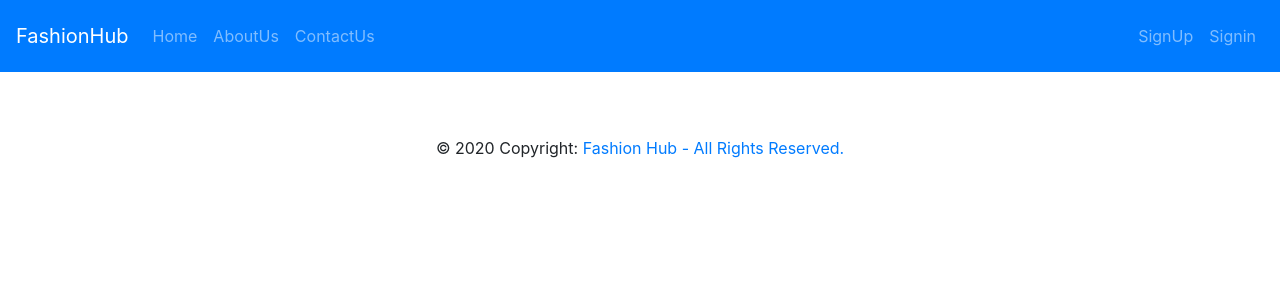
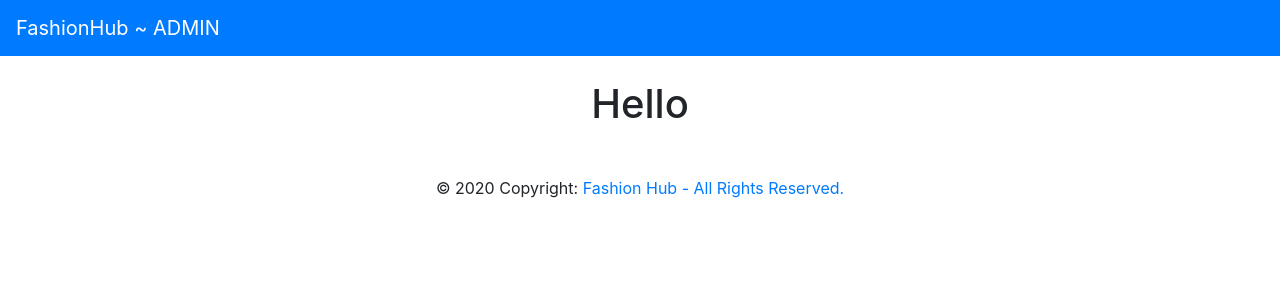
Before and after one commit to RamalSatharasinghe/FashionStore, a React (Create React App) app in the folder fstore/: page /admin in a window 1280 px wide. Shown: the top 300 px of the page. Built offline with nearby package versions, Linux system fonts and the light colour scheme.

Commit message:
created ADMIN
created path for /admin with new admin navigation.. installed express, mongoose.. used routers and switch statements to properly navigate between pages.

```diff
--- a/fstore/package.json
+++ b/fstore/package.json
@@ -7,6 +7,8 @@
     "@testing-library/react": "^9.5.0",
     "@testing-library/user-event": "^7.2.1",
     "bootstrap": "^4.4.1",
+    "express": "^4.17.1",
+    "mongoose": "^5.9.9",
     "react": "^16.13.1",
     "react-dom": "^16.13.1",
     "react-router-dom": "^5.1.2",
--- a/fstore/src/App.js
+++ b/fstore/src/App.js
@@ -1,20 +1,23 @@
-import React, {Component} from 'react';
+import React, { Component } from 'react';
 import 'bootstrap/dist/css/bootstrap.min.css';
-import {BrowserRouter as Router,Switch,Route,Link} from 'react-router-dom';
+import { BrowserRouter as Router, Switch, Route, Link } from 'react-router-dom';
 import './App.css';
 import Nav from './components/Nav';
 import Footer from './components/Footer';
-
+import Admin from './components/Admin';
+import Home from './components/Home';
 
 class App extends Component {
     render() {
         return (
             <Router>
-           <div className="App">
-                <Nav/>
-                <Footer/>
-           </div>
-           </Router>
+                <div className="App">
+                    <Switch>
+                        <Route path="/" exact component={Home}></Route>
+                        <Route path="/admin" component={Admin}></Route>
+                    </Switch>
+                </div>
+            </Router>
         );
     }
 }
--- /dev/null
+++ b/fstore/src/components/Admin.js
@@ -0,0 +1,17 @@
+import React, { Component } from 'react'
+import AdminNav from './AdminNav'
+import Footer from './Footer'
+
+class Admin extends Component {
+    render() {
+        return (
+            <div>
+                <AdminNav/>
+                <h1>Hello</h1>
+                <Footer/>
+            </div>
+        )
+    }
+}
+
+export default Admin
--- /dev/null
+++ b/fstore/src/components/AdminNav.js
@@ -0,0 +1,25 @@
+import React, { Component } from 'react'
+import { BrowserRouter as Router, Switch, Route, Link } from 'react-router-dom';
+
+export class AdminNav extends Component {
+    render() {
+        return (
+            <div  >
+
+                <div >
+
+                    <nav className="navbar navbar-expand-lg  navbar-dark bg-primary">
+                        <Link to={''} className="navbar-brand">FashionHub ~ ADMIN</Link>
+                        </nav>
+
+                    {
+
+                    }
+                    <br />
+                </div>
+            </div>
+        )
+    }
+}
+
+export default AdminNav
--- /dev/null
+++ b/fstore/src/components/Home.js
@@ -0,0 +1,16 @@
+import React, { Component } from 'react'
+import Nav from './Nav'
+import Footer from './Footer'
+
+export class Home extends Component {
+    render() {
+        return (
+            <div>
+                <Nav></Nav>
+                <Footer></Footer>
+            </div>
+        )
+    }
+}
+
+export default Home
--- a/fstore/src/components/Nav.js
+++ b/fstore/src/components/Nav.js
@@ -1,6 +1,6 @@
 import React from 'react'
 import 'bootstrap/dist/css/bootstrap.min.css';
-import {BrowserRouter as Router,Switch,Route,Link} from 'react-router-dom';
+import { BrowserRouter as Router, Switch, Route, Link } from 'react-router-dom';
 import Signin from './Signin';
 
 function Nav() {
@@ -38,7 +38,7 @@ function Nav() {
                                 </li>
 
                                 <li className="nav-item">
-                <Link to={{pathname : '/signin' }} className="nav-link">Signin</Link>
+                                    <Link to={{ pathname: '/signin' }} className="nav-link">Signin</Link>
 
                                 </li>
                             </ul>
@@ -59,7 +59,7 @@ function Nav() {
                 </button>
         </form>
     </nav> */}
-    <br/>
+                    <br />
                 </div>
             </div>
 
--- a/fstore/src/components/Signin.js
+++ b/fstore/src/components/Signin.js
@@ -1,5 +1,7 @@
 import React, { Component } from 'react';
 import './compCss/signin.css';
+import { BrowserRouter as Router, Switch, Route, Link } from 'react-router-dom';
+import Admin from './Admin';
 
 export class Signin extends Component {
     render() {
@@ -14,6 +16,8 @@ export class Signin extends Component {
                     <input type="password" id="inputPassword" className="form-control" placeholder="Password" required></input>
 
                     <button className="btn btn-lg btn-primary btn-block" type="submit">Sign in</button>
+                    {/* <Link to={{ pathname: '/admin' }}><button className="btnAdmin" type="button">Act as Admin</button></Link> */}
+
                     <p className="mt-5 mb-3 text-muted">&copy; 2020-2021</p>
 
                 </form>
--- a/fstore/src/components/compCss/signin.css
+++ b/fstore/src/components/compCss/signin.css
@@ -9,3 +9,10 @@
     margin: auto;
     margin-bottom: 30px;
 }
+
+.btnAdmin {
+    background-color: red;
+    color: white;
+    width: 300px;
+    font-style: italic;
+}
```
Also changed, not shown: 1 other file (tests, documents, lock files or other folders). Lines whose indentation alone changed are shown as unchanged.
